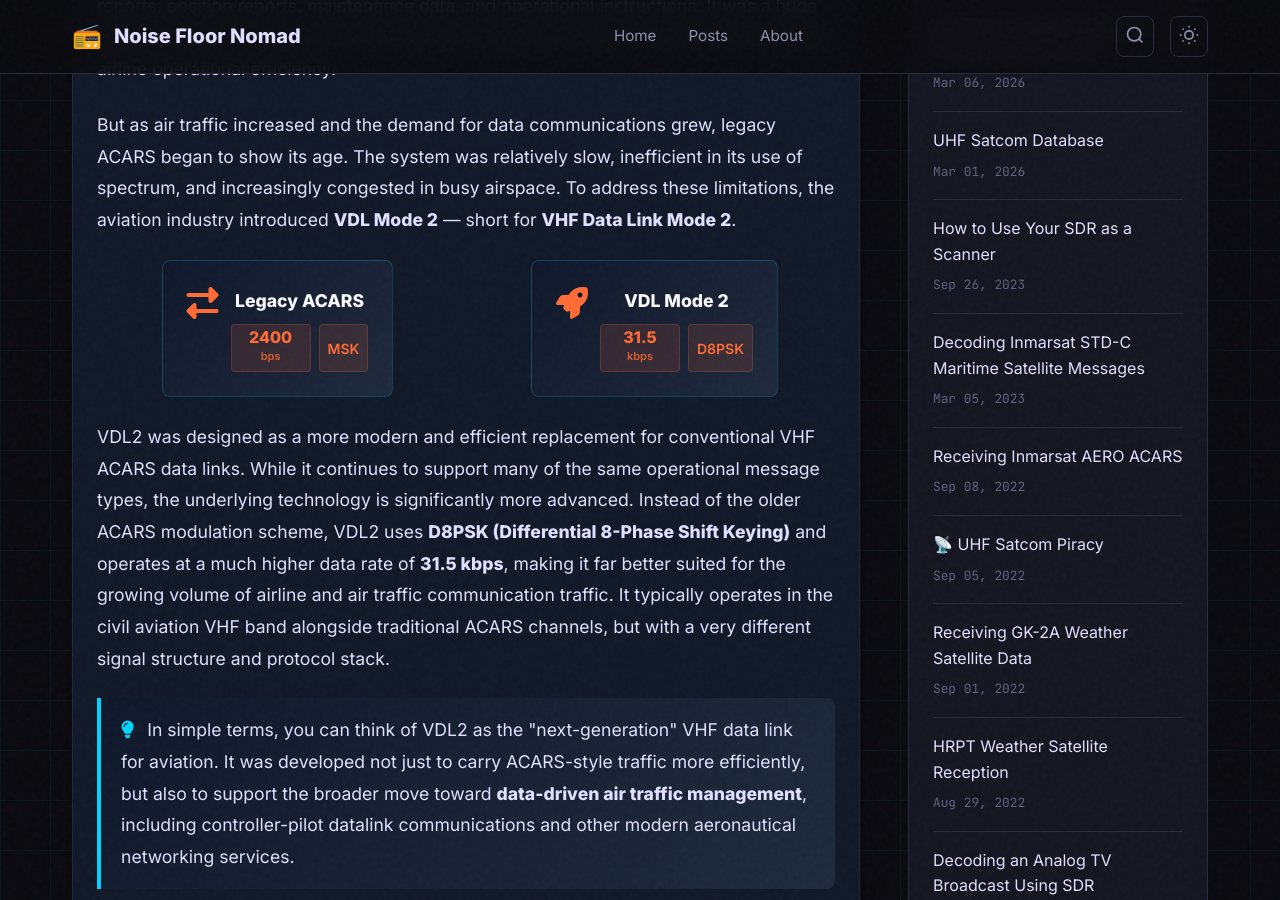
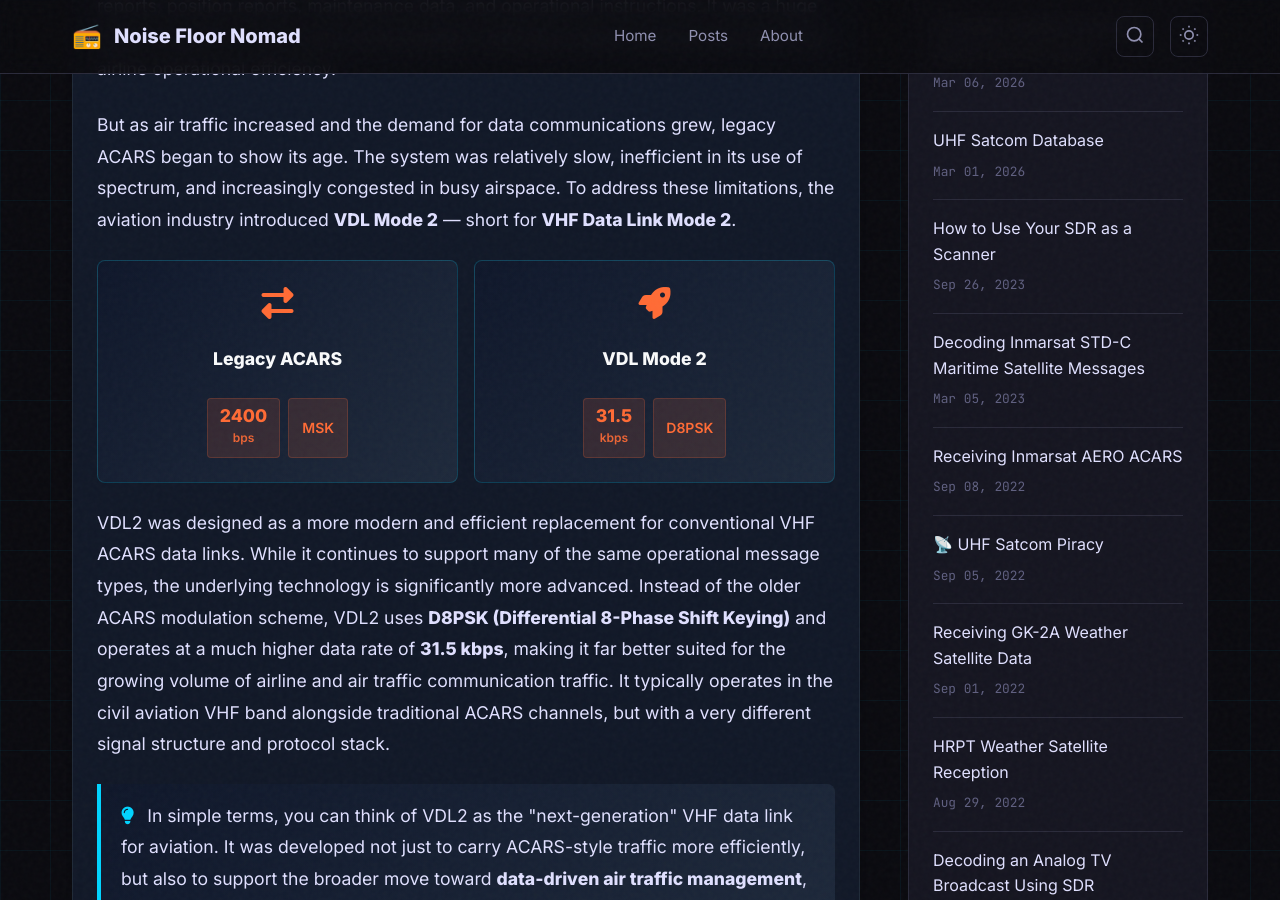
Before and after one commit to hmdsamarasekara/hmdsamarasekara.github.io, a Jekyll site: the page built from _posts/2026-03-19-decoding-vdl2.md, in a window 1280 px wide and 900 px high, scrolled down 573 px. Built offline with Jekyll 4.4.1, drawn with Linux system fonts in a browser that asks for light colours.

Commit message:
Update 2026-03-19-decoding-vdl2.md

```diff
--- a/_posts/2026-03-19-decoding-vdl2.md
+++ b/_posts/2026-03-19-decoding-vdl2.md
@@ -459,31 +459,28 @@ excerpt: "A comprehensive guide to receiving and decoding VHF Data Link Mode 2 (
 
   <p>But as air traffic increased and the demand for data communications grew, legacy ACARS began to show its age. The system was relatively slow, inefficient in its use of spectrum, and increasingly congested in busy airspace. To address these limitations, the aviation industry introduced <strong>VDL Mode 2</strong> — short for <strong>VHF Data Link Mode 2</strong>.</p>
 
-  <div class="hardware-grid" style="margin: 1.5rem 0; display: grid; grid-template-columns: repeat(auto-fit, minmax(250px, 1fr)); gap: 1rem; justify-content: center;">
-  <div class="hardware-item" style="border: 1px solid #00d4ff33; border-radius: 8px; padding: 1.5rem; background: linear-gradient(135deg, #0f172a 0%, #1e293b 100%); text-align: center; max-width: 350px; margin: 0 auto;">
+  <div class="hardware-grid" style="margin: 1.5rem 0; display: grid; grid-template-columns: repeat(auto-fit, minmax(280px, 1fr)); gap: 1rem;">
+  <div class="hardware-item" style="border: 1px solid #00d4ff33; border-radius: 8px; padding: 1.5rem; background: linear-gradient(135deg, #0f172a 0%, #1e293b 100%); text-align: center; display: flex; flex-direction: column; align-items: center;">
     <i class="fas fa-exchange-alt hardware-icon" style="color: #ff6b35; font-size: 2rem; margin-bottom: 0.75rem; display: block;"></i>
-    <div>
-      <strong style="color: #f9fafb; display: block; margin-bottom: 0.5rem;">Legacy ACARS</strong>
-      <div style="display: flex; gap: 0.5rem; margin-top: 0.5rem; justify-content: center; flex-wrap: wrap;">
-        <span class="bandwidth-badge" style="background: #ff6b3522; border: 1px solid #ff6b3533; color: #ff6b35; padding: 0.25rem 0.5rem; border-radius: 4px; font-size: 0.875rem;">
-          <span class="bitrate-number">2400</span>
-          <span class="bitrate-unit">bps</span>
-        </span>
-        <span class="modulation-badge" style="background: #ff6b3522; border: 1px solid #ff6b3533; color: #ff6b35; padding: 0.25rem 0.5rem; border-radius: 4px; font-size: 0.875rem;">MSK</span>
-      </div>
+    <strong style="color: #f9fafb; display: block; margin-bottom: 0.75rem; font-size: 1.1rem;">Legacy ACARS</strong>
+    <div style="display: flex; gap: 0.5rem; justify-content: center; flex-wrap: wrap;">
+      <span class="bandwidth-badge" style="background: #ff6b3522; border: 1px solid #ff6b3533; color: #ff6b35; padding: 0.5rem 0.75rem; border-radius: 4px; font-size: 0.875rem; display: flex; flex-direction: column; align-items: center; min-width: 60px;">
+        <span class="bitrate-number" style="font-size: 1.1rem; font-weight: bold; line-height: 1;">2400</span>
+        <span class="bitrate-unit" style="font-size: 0.75rem; opacity: 0.9;">bps</span>
+      </span>
+      <span class="modulation-badge" style="background: #ff6b3522; border: 1px solid #ff6b3533; color: #ff6b35; padding: 0.5rem 0.75rem; border-radius: 4px; font-size: 0.875rem; display: flex; align-items: center; justify-content: center; min-width: 60px;">MSK</span>
     </div>
   </div>
-  <div class="hardware-item" style="border: 1px solid #00d4ff33; border-radius: 8px; padding: 1.5rem; background: linear-gradient(135deg, #0f172a 0%, #1e293b 100%); text-align: center; max-width: 350px; margin: 0 auto;">
+
+  <div class="hardware-item" style="border: 1px solid #00d4ff33; border-radius: 8px; padding: 1.5rem; background: linear-gradient(135deg, #0f172a 0%, #1e293b 100%); text-align: center; display: flex; flex-direction: column; align-items: center;">
     <i class="fas fa-rocket hardware-icon" style="color: #ff6b35; font-size: 2rem; margin-bottom: 0.75rem; display: block;"></i>
-    <div>
-      <strong style="color: #f9fafb; display: block; margin-bottom: 0.5rem;">VDL Mode 2</strong>
-      <div style="display: flex; gap: 0.5rem; margin-top: 0.5rem; justify-content: center; flex-wrap: wrap;">
-        <span class="bandwidth-badge high" style="background: #ff6b3522; border: 1px solid #ff6b3533; color: #ff6b35; padding: 0.25rem 0.5rem; border-radius: 4px; font-size: 0.875rem;">
-          <span class="bitrate-number">31.5</span>
-          <span class="bitrate-unit">kbps</span>
-        </span>
-        <span class="modulation-badge" style="background: #ff6b3522; border: 1px solid #ff6b3533; color: #ff6b35; padding: 0.25rem 0.5rem; border-radius: 4px; font-size: 0.875rem;">D8PSK</span>
-      </div>
+    <strong style="color: #f9fafb; display: block; margin-bottom: 0.75rem; font-size: 1.1rem;">VDL Mode 2</strong>
+    <div style="display: flex; gap: 0.5rem; justify-content: center; flex-wrap: wrap;">
+      <span class="bandwidth-badge high" style="background: #ff6b3522; border: 1px solid #ff6b3533; color: #ff6b35; padding: 0.5rem 0.75rem; border-radius: 4px; font-size: 0.875rem; display: flex; flex-direction: column; align-items: center; min-width: 60px;">
+        <span class="bitrate-number" style="font-size: 1.1rem; font-weight: bold; line-height: 1;">31.5</span>
+        <span class="bitrate-unit" style="font-size: 0.75rem; opacity: 0.9;">kbps</span>
+      </span>
+      <span class="modulation-badge" style="background: #ff6b3522; border: 1px solid #ff6b3533; color: #ff6b35; padding: 0.5rem 0.75rem; border-radius: 4px; font-size: 0.875rem; display: flex; align-items: center; justify-content: center; min-width: 60px;">D8PSK</span>
     </div>
   </div>
 </div>
```
